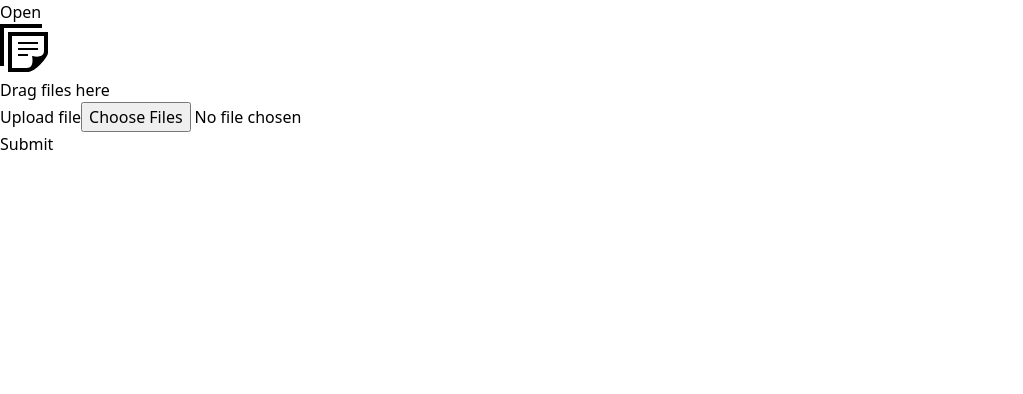
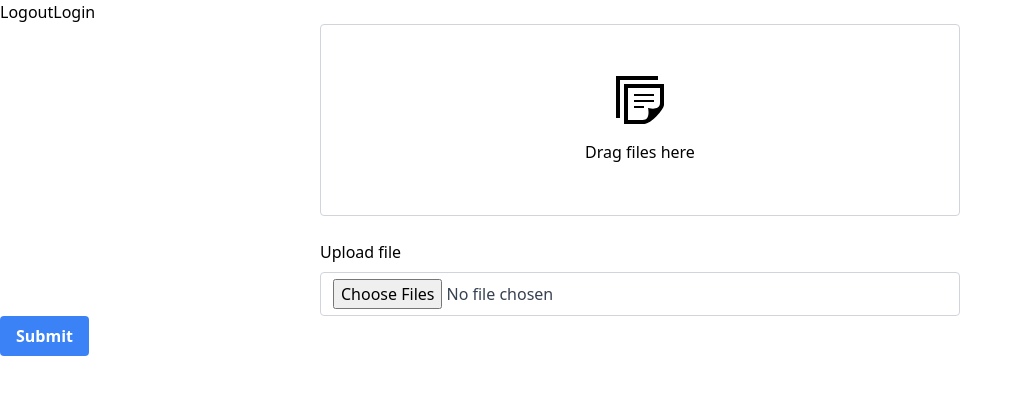
Before and after one commit to m3fawner/local-network-drive, a Next.js app: page / in a window 1280 px wide. Shown: the top 394 px of the page, without its empty margins (0-1023 px from the left). Built offline with nearby package versions, Linux system fonts and the light colour scheme.

Commit message:
feat(client): Integrate login/logout with useFTP hook

```diff
--- a/src/components/Home.jsx
+++ b/src/components/Home.jsx
@@ -1,16 +1,44 @@
 import { useState } from 'react';
-import Modal from './Modal';
+import PropTypes from 'prop-types';
+import useFTP, { TokenContext } from '../hooks/useFTP';
+import LoginModal from './LoginModal';
 import Uploader from './Uploader';
 
+// useFTP hook must be evaluated as a child of the context provider
+const LogoutButton = ({ onLogout }) => {
+  const { logout } = useFTP();
+  return (
+    <button
+      type="button"
+      onClick={async () => {
+        await logout();
+        onLogout();
+      }}
+    >
+      Logout
+    </button>
+  );
+};
+LogoutButton.propTypes = {
+  onLogout: PropTypes.func.isRequired,
+};
 const Home = () => {
   const [loginOpen, setLoginOpen] = useState(false);
-
+  const [token, setToken] = useState(null);
   return (
-    <>
-      <button type="button" onClick={() => setLoginOpen(true)}>Open</button>
+    <TokenContext.Provider value={token}>
+      <LogoutButton onLogout={() => setToken(null)} />
+      <button type="button" onClick={() => setLoginOpen(true)}>Login</button>
       <Uploader />
-      <Modal isOpen={loginOpen} onClose={() => setLoginOpen(false)} title="Modal title">Modal</Modal>
-    </>
+      <LoginModal
+        isOpen={loginOpen}
+        onClose={() => setLoginOpen(false)}
+        onLogin={(newToken) => {
+          setToken(newToken);
+          setLoginOpen(false);
+        }}
+      />
+    </TokenContext.Provider>
   );
 };
 
--- /dev/null
+++ b/src/components/LoginModal.jsx
@@ -0,0 +1,34 @@
+import { useState } from 'react';
+import PropTypes from 'prop-types';
+import useFTP from '../hooks/useFTP';
+import Modal from './Modal';
+
+const LoginModal = ({ isOpen, onLogin, onClose }) => {
+  const [username, setUsername] = useState('');
+  const [password, setPassword] = useState('');
+  const { login } = useFTP();
+  return (
+    <Modal title="Login" isOpen={isOpen} onClose={onClose}>
+      <form onSubmit={async (evt) => {
+        evt.preventDefault();
+        const { data: { token } } = await login(username, password);
+        onLogin(token);
+      }}
+      >
+        <input type="text" value={username} onChange={({ target: { value } }) => setUsername(value)} />
+        <input type="password" value={password} onChange={({ target: { value } }) => setPassword(value)} />
+        <button type="submit">Login</button>
+      </form>
+    </Modal>
+  );
+};
+LoginModal.propTypes = {
+  isOpen: PropTypes.bool,
+  onLogin: PropTypes.func.isRequired,
+  onClose: PropTypes.func.isRequired,
+};
+LoginModal.defaultProps = {
+  isOpen: false,
+};
+
+export default LoginModal;
--- /dev/null
+++ b/src/hooks/useFTP.js
@@ -0,0 +1,24 @@
+import {
+  useContext, useCallback, useMemo, createContext,
+} from 'react';
+import axios from 'axios';
+
+export const TokenContext = createContext(null);
+const useFTP = () => {
+  const token = useContext(TokenContext);
+
+  const extendConfig = useCallback((config) => ({ ...config, headers: { ...config?.headers, authorization: token ? `Bearer ${token}` : null } }), [token]);
+  const [getWithAuthorization] = useMemo(() => ['get'].map((method) => (url, config) => axios[method](url, extendConfig(config))), [extendConfig]);
+  const [postWithAuthorization] = useMemo(() => ['post'].map((method) => (url, data, config) => axios[method](url, data, extendConfig(config))), [extendConfig]);
+
+  const login = useCallback(async (user, password) => postWithAuthorization('/api/login', { user, password }), [postWithAuthorization]);
+  const logout = useCallback(async () => getWithAuthorization('/api/logout'), [getWithAuthorization]);
+  return useMemo(() => ({
+    login,
+    logout,
+    // I know that all of these callbacks are dependent on the token, and the token alone
+    // eslint-disable-next-line react-hooks/exhaustive-deps
+  }), [token]);
+};
+
+export default useFTP;
--- a/src/node/ftp.js
+++ b/src/node/ftp.js
@@ -30,6 +30,7 @@ export const logout = async (guid) => {
 };
 
 const ERROR_CODES = {
+  421: 'Too many users are connected',
   530: 'Login incorrect',
 };
 
--- a/tailwind.config.js
+++ b/tailwind.config.js
@@ -1,7 +1,7 @@
 module.exports = {
-  content: ['./src/**/*.js', './pages/**/*.js'],
+  content: ['./src/**/*.jsx', './pages/**/*.jsx'],
   theme: {
     extend: {},
   },
   plugins: [],
-}
+};
```
